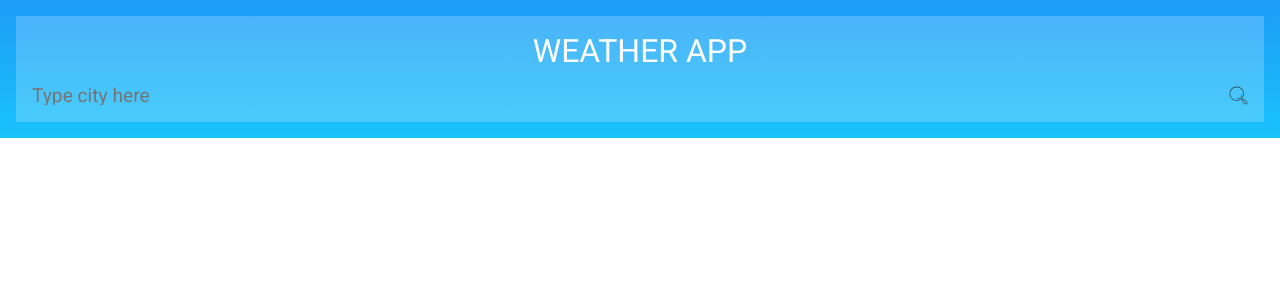
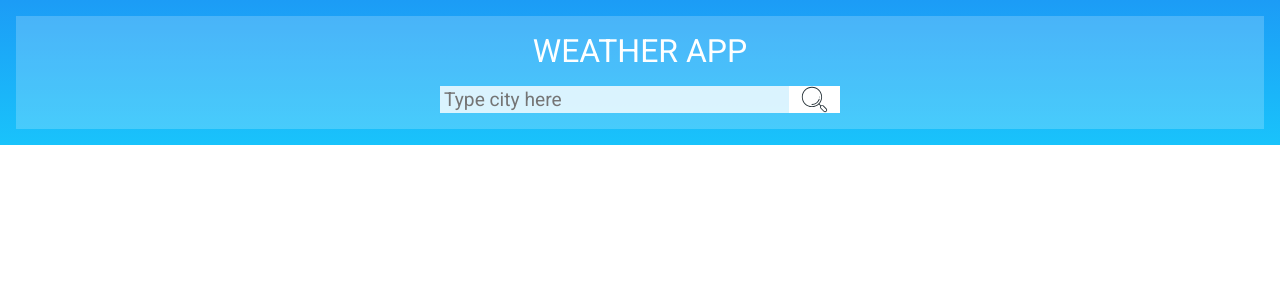
Before and after one commit to JakubZ97/weatherapp, a React (Create React App) app: page / in a window 1280 px wide. Shown: the top 300 px of the page. Built offline with nearby package versions, Linux system fonts and the light colour scheme.

Commit message:
fixed form style

```diff
--- a/src/sassStyles/_form.scss
+++ b/src/sassStyles/_form.scss
@@ -2,25 +2,35 @@
 
 form {
     width: 100%;
+    max-width: 400px;
     position: relative;
 
     button {
         position: absolute;
-        width: $form-font-size-mobile;
-        height: $form-font-size-mobile;
+        width: calc($form-font-size-mobile + 2rem);
+        height: calc($form-font-size-mobile + .5rem);
         border: none;
         background: url('../assets/magnifying\ glass_icon.svg');
-        background-size: cover;
+        background-size: contain;
+        background-position: center;
+        background-repeat: no-repeat;
         right: 0;
 
+        @include formBGColor(1)
     }
 
     input {
         all: unset;
         position: relative;
+        height: calc($form-font-size-mobile + .5rem);
+        width: calc(100% - $form-font-size-mobile - 2.5rem);
         left: 0;
         height: $form-font-size-mobile;
+        line-height: $form-font-size-mobile;
         font-size: $form-font-size-mobile;
-        width: calc(100% - $body-padding - 1rem);
+        color: black;
+        padding: .25rem;
+
+        @include formBGColor(.8)
     }
 }
--- a/src/sassStyles/globals/_variables.scss
+++ b/src/sassStyles/globals/_variables.scss
@@ -2,3 +2,7 @@ $body-padding: 1rem;
 
 $font-color: #FFFFFF;
 $form-font-size-mobile: 1.2rem;
+
+@mixin formBGColor ($opacity: 1) {
+    background-color: rgba(255, 255, 255, $opacity);
+}
```
